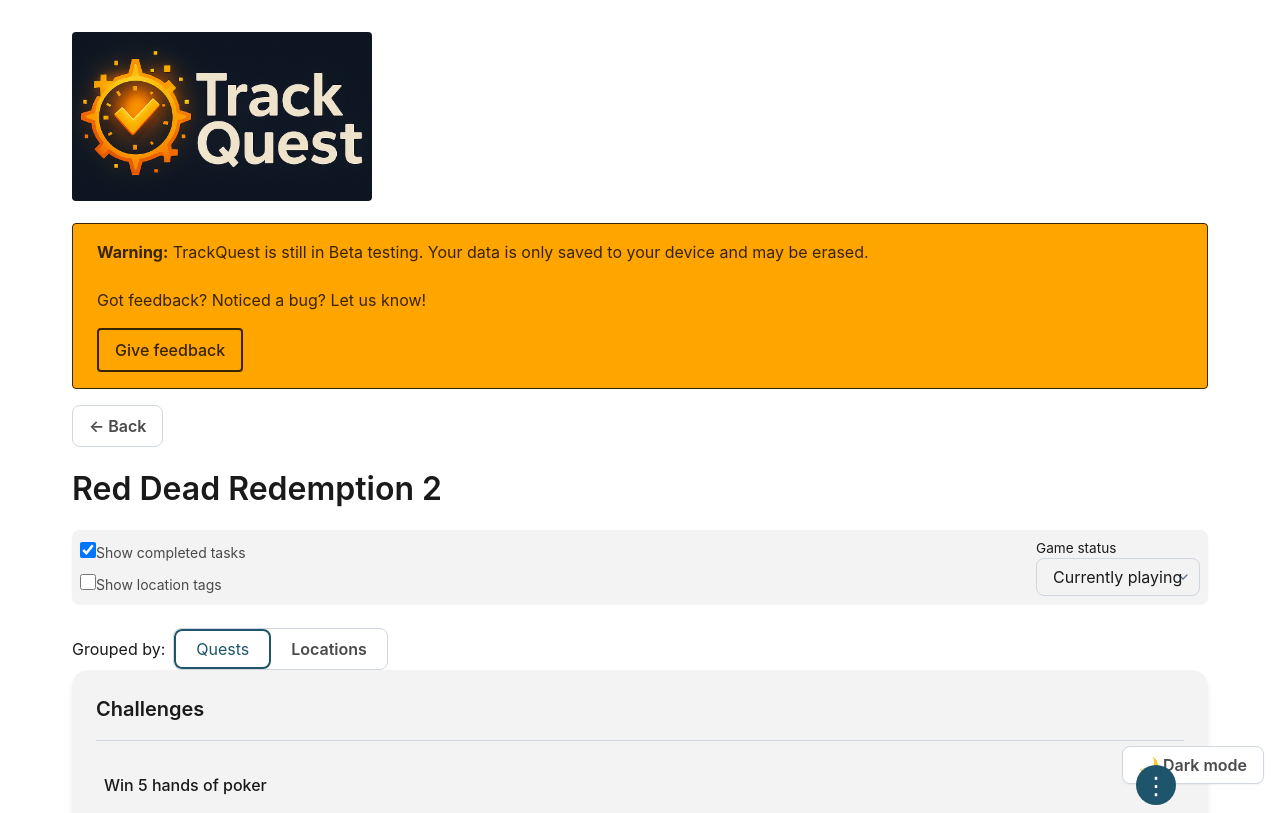
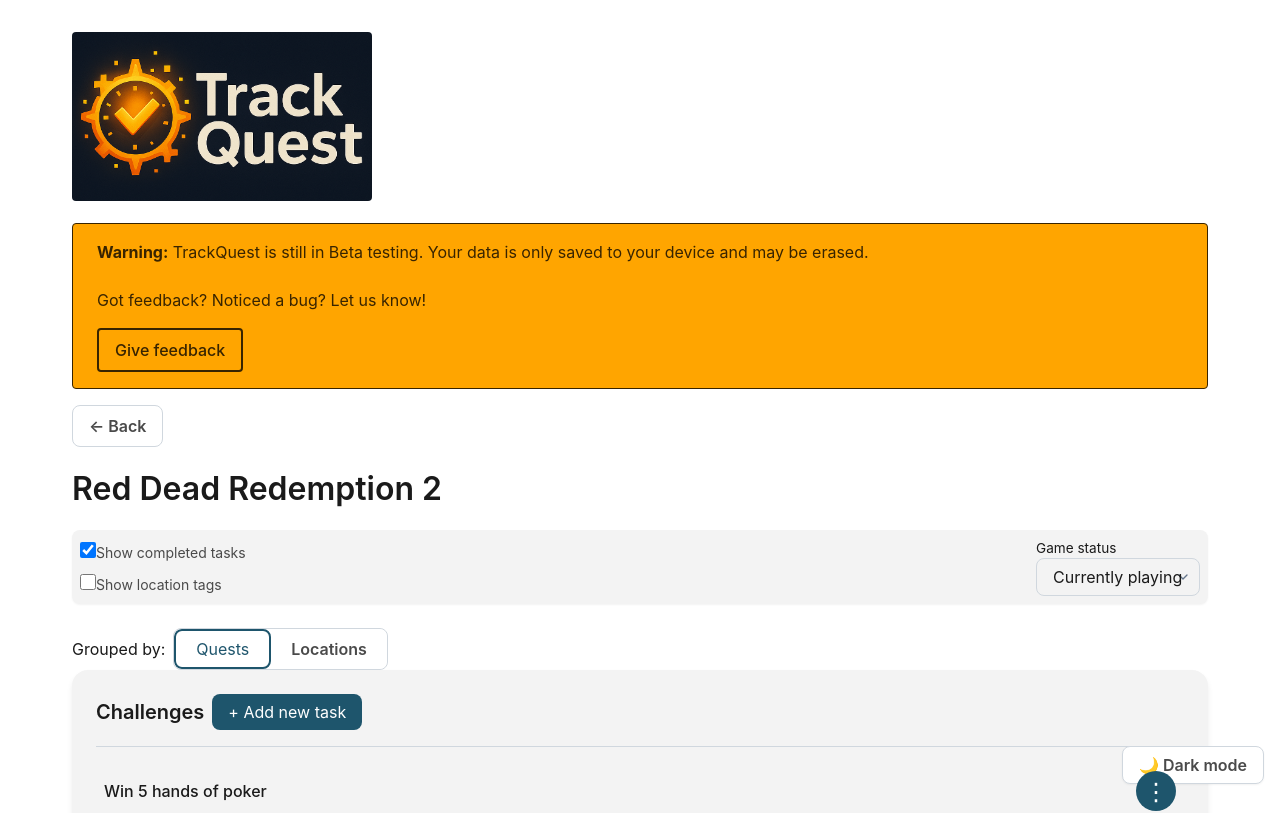
Before and after one commit to leovolving/quest, a React (Vite) app: page /game/1 in a window 1280 px wide. Shown: the top 813 px of the page. Built offline with nearby package versions, Linux system fonts and the light colour scheme.

Commit message:
Add new task from category

```diff
--- a/src/components/CategoryList.jsx
+++ b/src/components/CategoryList.jsx
@@ -1,7 +1,10 @@
-// src/components/CategoryList.jsx
-import React, { useMemo } from 'react';
+import { useMemo, useState } from 'react';
 import styled from 'styled-components';
+
+import { Button } from './_ds';
+
 import ObjectiveList from './ObjectiveList';
+import NewObjectiveForm from './forms/NewObjectiveForm';
 
 const Category = styled.div`
   padding: ${({ theme }) => theme.spacing.lg};
@@ -16,15 +19,21 @@ const Category = styled.div`
   }
 `;
 
+const TitleContainer = styled.div`
+  display: flex;
+  align-items: center;
+  gap: ${({ theme }) => theme.spacing.sm};
+  margin-bottom: ${({ theme }) => theme.spacing.md};
+`;
+
 const CategoryTitle = styled.h3`
-  margin: 0 0 ${({ theme }) => theme.spacing.md};
+  margin: 0;
   color: ${({ theme }) => theme.colors.text};
   font-size: 1.25rem;
   font-weight: 600;
 
   @media (max-width: 600px) {
     font-size: 1.1rem;
-    margin-bottom: ${({ theme }) => theme.spacing.sm};
   }
 `;
 
@@ -34,6 +43,7 @@ const EmptyMessage = styled.em`
 `;
 
 const CategoryList = ({ category, hideCompleted }) => {
+  const [showForm, setShowForm] = useState(false);
   const objectives = useMemo(
     () => (hideCompleted ? category.objectives.filter((o) => !o.completed) : category.objectives),
     [category, hideCompleted]
@@ -41,7 +51,16 @@ const CategoryList = ({ category, hideCompleted }) => {
 
   return (
     <Category>
-      <CategoryTitle>{category.name}</CategoryTitle>
+      <TitleContainer>
+        <CategoryTitle>{category.name}</CategoryTitle>
+        <Button onClick={() => setShowForm(true)}>+ Add new task</Button>
+      </TitleContainer>
+      {showForm && (
+        <NewObjectiveForm
+          initialValues={{ category: category.name }}
+          onClose={() => setShowForm(false)}
+        />
+      )}
       {objectives.length === 0 ? (
         <EmptyMessage>{hideCompleted ? 'All tasks completed!' : 'No tasks yet'}</EmptyMessage>
       ) : (
--- a/src/components/forms/NewObjectiveForm.jsx
+++ b/src/components/forms/NewObjectiveForm.jsx
@@ -2,7 +2,7 @@ import { useState } from 'react';
 import { useParams } from 'react-router-dom';
 import styled from 'styled-components';
 
-import { Button, InputField } from '../../components/_ds';
+import { Button, BUTTON_VARIANT, InputField } from '../../components/_ds';
 
 import { useGameContext } from '../../context/GameContext';
 import useGameDataService from '../../services/gameDataService';
@@ -68,7 +68,7 @@ const FlexInputField = styled(InputField)`
   flex: 1;
 `;
 
-const NewObjectiveForm = () => {
+const NewObjectiveForm = ({ initialValues = {}, onClose }) => {
   const { selectedGame: game } = useGameContext();
   const { updateGame } = useGameDataService();
   const { logAction } = useAnalytics();
@@ -76,7 +76,7 @@ const NewObjectiveForm = () => {
 
   const [newObjectiveTitle, setNewObjectiveTitle] = useState('');
   const [newObjectiveNote, setNewObjectiveNote] = useState('');
-  const [selectedCategoryName, setSelectedCategoryName] = useState('');
+  const [selectedCategoryName, setSelectedCategoryName] = useState(initialValues.category || '');
   const [newTags, setNewTags] = useState([]);
   const [progressCurrent, setProgressCurrent] = useState('');
   const [progressTotal, setProgressTotal] = useState('');
@@ -143,6 +143,7 @@ const NewObjectiveForm = () => {
     });
 
     updateGame(updatedGame, { onSuccess: resetForm });
+    if (onClose) onClose();
   };
 
   return (
@@ -228,9 +229,12 @@ const NewObjectiveForm = () => {
         }}
       />
 
-      <Button type="submit" variant="primary">
-        Add task
-      </Button>
+      <Button type="submit">Add task</Button>
+      {onClose && (
+        <Button onClick={onClose} variant={BUTTON_VARIANT.SECONDARY} type="button">
+          Cancel
+        </Button>
+      )}
     </FormContainer>
   );
 };
```
